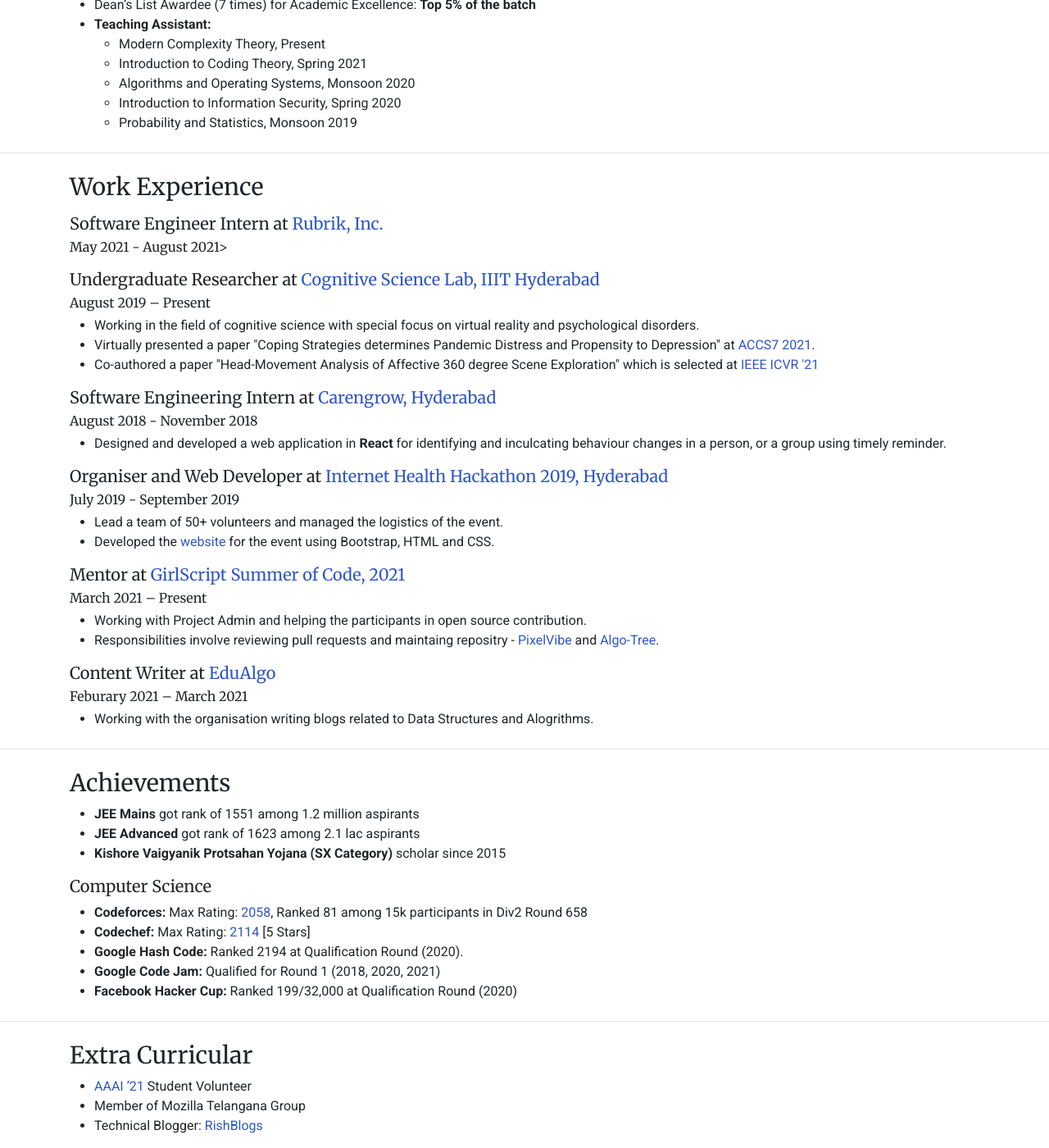
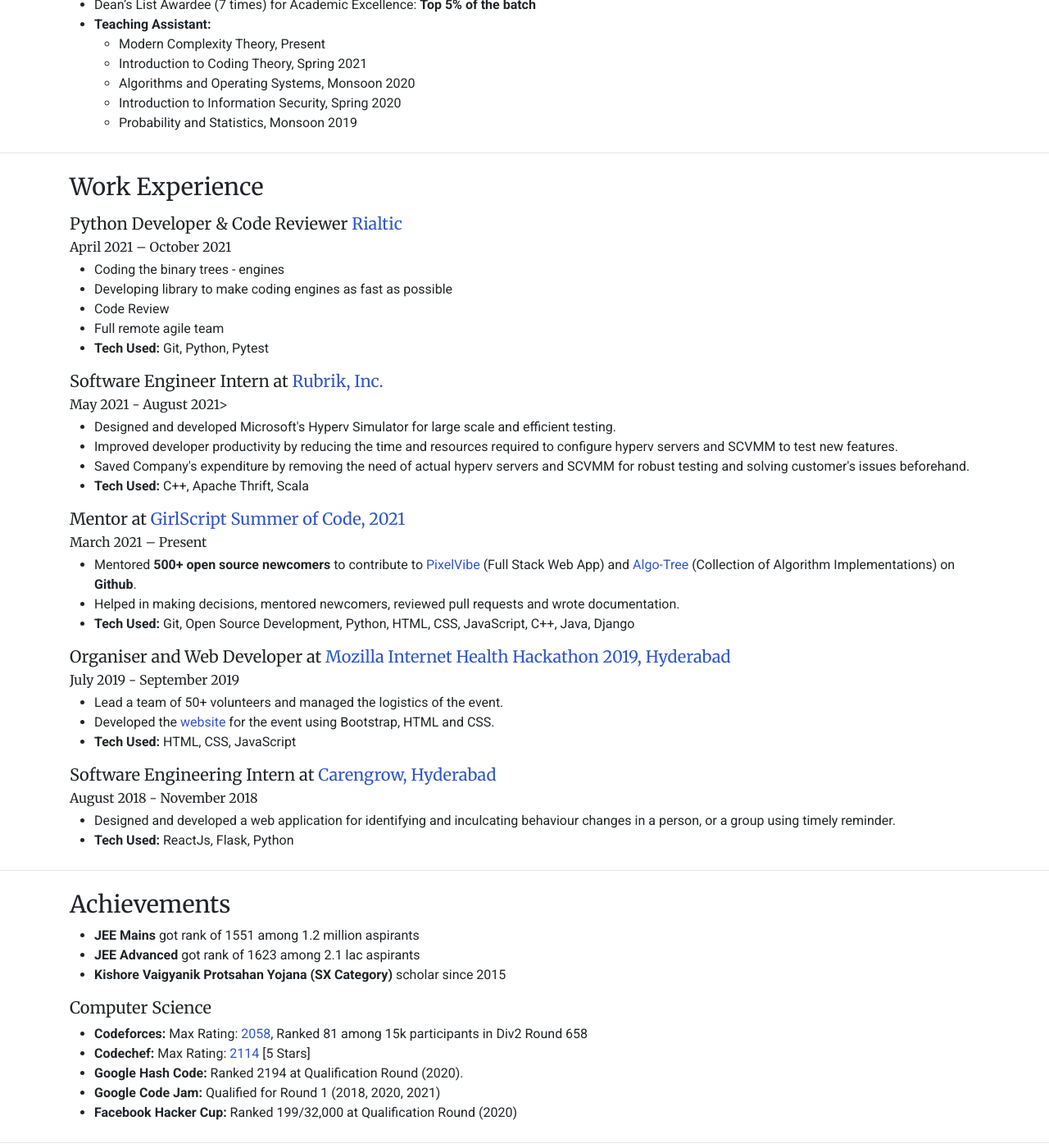
Before and after one commit to rish-singhal/rish-singhal.github.io, a Jekyll site: the page built from pages/resume.html, in a window 1280 px wide and 1400 px high, scrolled down 328 px. Shown: the whole window at 82% size. Built offline with Jekyll 4.4.1, drawn with Linux system fonts in a browser that asks for light colours; nearby versions of some CDN libraries.

Commit message:
update resume

```diff
--- a/pages/resume.html
+++ b/pages/resume.html
@@ -35,24 +35,77 @@
 
 <section class="container">
   <h2>Work Experience</h2>
+
+  <h4>
+    Python Developer & Code Reviewer <a href="https://www.rialtic.io"> Rialtic </a>
+  </h4>
+  <p class="dates">April 2021 – October 2021</p>
+  <ul>
+    <li>
+      Coding the binary trees - engines
+    </li>
+    <li>
+      Developing library to make coding engines as fast as possible
+    </li>
+    <li>
+      Code Review
+    </li>
+    <li>
+      Full remote agile team
+    </li>
+    <li>
+      <b>Tech Used:</b>  Git, Python, Pytest
+    </li>
+  </ul>
+
   <h4>
     Software Engineer Intern at <a href="https://www.rubrik.com">Rubrik, Inc.</a>
   </h4>
   <p class="dates">May 2021 - August 2021></p>
+  <ul>
+    <li>
+      Designed and developed Microsoft's Hyperv Simulator for large scale and efficient testing.
+    </li>
+    <li>
+      Improved developer productivity by reducing the time and resources required to configure hyperv servers and SCVMM to test new features.
+    </li>
+    <li>
+      Saved Company's expenditure by removing the need of actual hyperv servers and SCVMM for robust testing and solving customer's issues beforehand.
+    </li>
+    <li>
+      <b>Tech Used:</b> C++, Apache Thrift, Scala
+    </li>
+  </ul>
 
   <h4>
-    Undergraduate Researcher at <a href="https://sites.google.com/view/ps-pacgroup/research/virtual-reality-feel-project">Cognitive Science Lab, IIIT Hyderabad</a>
+    Mentor at <a href="https://gssoc.girlscript.tech"> GirlScript Summer of Code, 2021 </a>
   </h4>
-  <p class="dates">August 2019 – Present</p>
+  <p class="dates">March 2021 – Present</p>
   <ul>
     <li>
-      Working in the field of cognitive science with special focus on virtual reality and psychological disorders.
+      Mentored <b>500+ open source newcomers</b> to contribute to <a href="https://github.com/FOSS-Cell-GECPKD/pixelvibe">PixelVibe</a> (Full Stack Web App) and <a href="https://github.com/Algo-Phantoms/Algo-Tree">Algo-Tree</a> (Collection of Algorithm Implementations) on <b>Github</b>.
     </li>
     <li>
-      Virtually presented a paper "Coping Strategies determines Pandemic Distress and Propensity to Depression" at <a href="https://sites.google.com/view/accs7">ACCS7 2021</a>.
+      Helped in making decisions, mentored newcomers, reviewed pull requests and wrote documentation.
     </li>
     <li>
-      Co-authored a paper "Head-Movement Analysis of Affective 360 degree Scene Exploration" which is selected at <a href="http://www.icvr.org">IEEE ICVR '21</a>
+      <b>Tech Used:</b> Git, Open Source Development, Python, HTML, CSS, JavaScript, C++, Java, Django
+    </li>
+  </ul>
+
+  <h4>
+    Organiser and Web Developer at <a href="https://internet-health.gitlab.io/hyderabad/">Mozilla Internet Health Hackathon 2019, Hyderabad</a>
+  </h4>
+  <p class="dates">July 2019 - September 2019</p>
+  <ul>
+    <li>
+      Lead a team of 50+ volunteers and managed the logistics of the event.
+    </li>
+    <li>
+      Developed the <a href ="https://internet-health.gitlab.io/hyderabad/">website</a> for the event using Bootstrap, HTML and CSS.
+    </li>
+    <li>
+      <b>Tech Used:</b> HTML, CSS, JavaScript
     </li>
   </ul>
 
@@ -62,49 +115,15 @@
   <p class="dates">August 2018 - November 2018</p>
   <ul>
     <li>
-       Designed and developed a web application in <b>React</b> for identifying and inculcating behaviour changes in a person, or a group using timely reminder.
-    </li>
-  </ul>
-
- <h4>
-    Organiser and Web Developer at <a href="https://internet-health.gitlab.io/hyderabad/">Internet Health Hackathon 2019, Hyderabad</a>
-  </h4>
-  <p class="dates">July 2019 - September 2019</p>
-  <ul>
-    <li>
-      Lead a team of 50+ volunteers and managed the logistics of the event.
+       Designed and developed a web application for identifying and inculcating behaviour changes in a person, or a group using timely reminder.
     </li>
     <li>
-      Developed the <a href ="https://internet-health.gitlab.io/hyderabad/">website</a> for the event using Bootstrap, HTML and CSS.
-    </li>
-  </ul>
-
-  <h4>
-    Mentor at <a href="https://gssoc.girlscript.tech"> GirlScript Summer of Code, 2021 </a>
-  </h4>
-  <p class="dates">March 2021 – Present</p>
-  <ul>
-    <li>
-      Working with Project Admin and helping the participants in open source contribution.
-    </li>
-    <li>
-      Responsibilities involve reviewing pull requests and maintaing repositry - <a href="https://github.com/FOSS-Cell-GECPKD/pixelvibe">PixelVibe</a> and <a href="https://github.com/Algo-Phantoms/Algo-Tree">Algo-Tree</a>.
-    </li>
-  </ul>
-
-  <h4>
-    Content Writer at <a href="https://opensource.edualgoacademy.com"> EduAlgo </a>
-  </h4>
-  <p class="dates">Feburary 2021 – March 2021</p>
-  <ul>
-    <li>
-      Working with the organisation writing blogs related to Data Structures and Alogrithms.
+      <b>Tech Used:</b> ReactJs, Flask, Python
     </li>
   </ul>
 
   </ul>
 </section>
-
 
 <hr />
 
```
